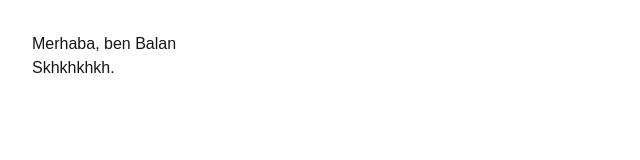
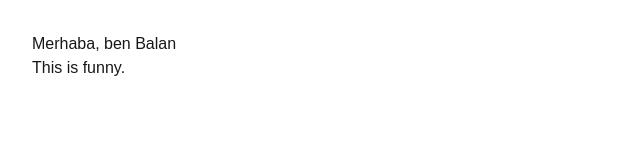
Before and after one commit to balan0303/balan-net, a Next.js app: page / in a window 1280 px wide. Shown: the top 160 px of the page, without its empty margins (0-640 px from the left). Built offline with nearby package versions, Linux system fonts and the light colour scheme.

Commit message:
ne yaptığını kısaca yaz

```diff
--- a/app/page.tsx
+++ b/app/page.tsx
@@ -2,7 +2,7 @@ export default function Home() {
   return (
     <main style={{ padding: "2rem" }}>
       <h1>Merhaba, ben Balan</h1>
-      <p>Skhkhkhkh.</p>
+      <p>This is funny.</p>
     </main>
   );
 }
```
